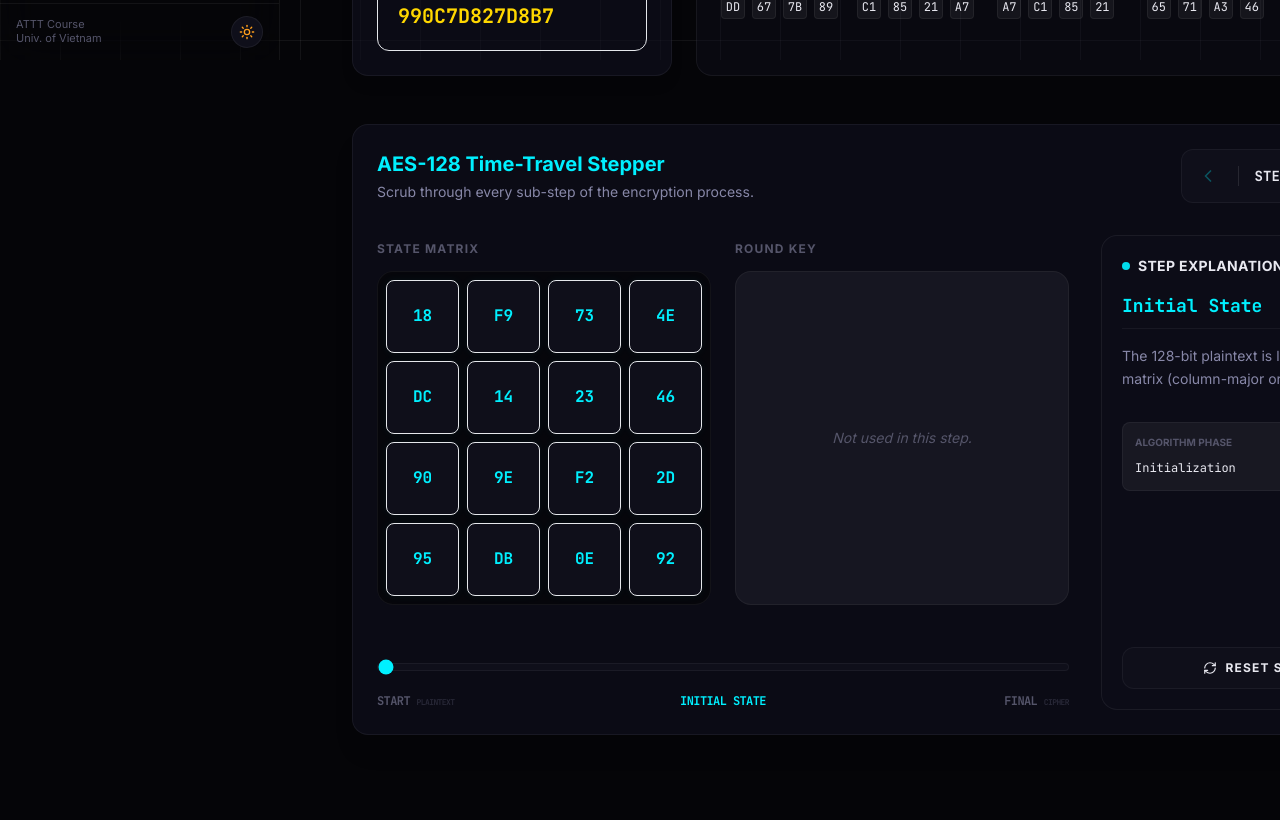
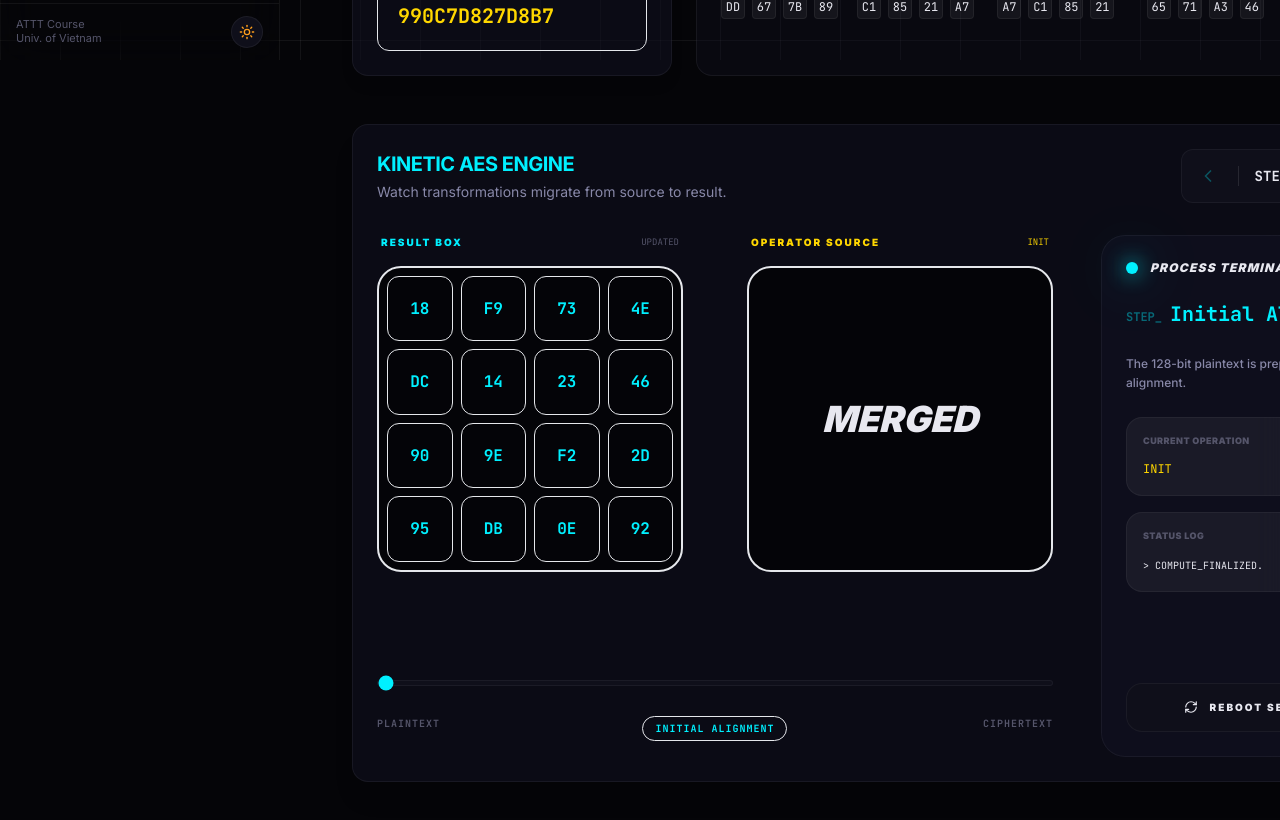
Before and after one commit to DnyChillTypin/Cryptography_Project, a React (Vite) app: page /aes in a window 1280 px wide. Shown: the part 740-1560 px from the top of the page. Before the commit the page ends 1539 px from the top, so only its background shows below. Built offline with nearby package versions, Linux system fonts and the light colour scheme.

Commit message:
Implement Kinetic AES Stepper with pop-and-merge animations

```diff
--- a/src/features/block-ciphers/aes/components/AESTimeTravelStepper.jsx
+++ b/src/features/block-ciphers/aes/components/AESTimeTravelStepper.jsx
@@ -1,175 +1,222 @@
-import React, { useState, useMemo } from 'react';
+import React, { useState, useMemo, useEffect } from 'react';
 import { motion, AnimatePresence } from 'framer-motion';
-import { ChevronLeft, ChevronRight, Play, Pause, RefreshCw } from 'lucide-react';
+import { ChevronLeft, ChevronRight, RefreshCw } from 'lucide-react';
 import { getAESHistory } from '../utils/aesTimeTravel';
 
 /**
- * AESTimeTravelStepper - An interactive visualizer for the AES-128 sub-steps.
+ * AESTimeTravelStepper - Kinetic Version
  *
- * TECHNICAL BREAKDOWN:
- * 1. STATE BINDING: The slider input maps directly to the index of our historyArray.
- *    Changing the slider updates 'currentIndex', which triggers a re-render of the specific
- *    matrix state associated with that step.
- *
- * 2. 1D to 2D MAPPING:
- *    The AES state is a 1D array of 16 bytes. To visualize this as a 4x4 matrix, we use
- *    CSS Grid with 'grid-auto-flow: column'. This ensures that indices 0-3 are placed
- *    in the first column, matching the mathematical representation.
- *
- * 3. ANIMATION LOGIC:
- *    We use Framer Motion's 'layout' prop. Each byte is rendered in a <motion.div>
- *    with a 'layoutId' based on its original position in the plaintext (if we tracked it)
- *    or simply its value/position. For ShiftRows, the values change indices. Framer Motion
- *    detects the change in the DOM tree and performs a FLIP animation to slide the
- *    elements to their new coordinates.
+ * KINETIC LOGIC:
+ * 1. Current Step Index: User moves the slider.
+ * 2. Phase 1 (0-1s): SHOWING_OPERATOR.
+ *    - Left Box shows State(N-1).
+ *    - Right Box pops up with the "Operator" (Key, Sub result, etc.).
+ * 3. Phase 2 (1-1.5s): MERGING.
+ *    - Right Box content physically glides into the Left Box coordinates.
+ * 4. Phase 3 (1.5s+): COMPLETED.
+ *    - Left Box updates to State(N).
+ *    - Right Box is empty or ready for next step.
  */
 
 export function AESTimeTravelStepper({ plaintext = "00112233445566778899AABBCCDDEEFF", encryptionKey = "000102030405060708090A0B0C0D0E0F" }) {
   const history = useMemo(() => getAESHistory(plaintext, encryptionKey), [plaintext, encryptionKey]);
   const [currentIndex, setCurrentIndex] = useState(0);
+  const [animationPhase, setAnimationPhase] = useState('showing_operator'); // 'showing_operator', 'merging', 'completed'
 
   const currentStep = history[currentIndex];
   const totalSteps = history.length;
+
+  useEffect(() => {
+    // Reset animation cycle on index change
+    setAnimationPhase('showing_operator');
+
+    // Step 2: Begin merge after 1s
+    const mergeTimer = setTimeout(() => {
+      setAnimationPhase('merging');
+    }, 1000);
+
+    // Step 3: Complete merge after 0.5s of sliding
+    const completeTimer = setTimeout(() => {
+      setAnimationPhase('completed');
+    }, 1500);
+
+    return () => {
+      clearTimeout(mergeTimer);
+      clearTimeout(completeTimer);
+    };
+  }, [currentIndex]);
 
   const handleNext = () => setCurrentIndex(prev => Math.min(prev + 1, totalSteps - 1));
   const handlePrev = () => setCurrentIndex(prev => Math.max(prev - 1, 0));
 
   return (
-    <div className="bg-bg-card border border-border-subtle rounded-2xl p-6 shadow-xl space-y-8">
+    <div className="bg-bg-card border border-border-subtle rounded-2xl p-6 shadow-xl space-y-8 min-h-[600px]">
       {/* Header & Controls */}
       <div className="flex flex-col md:flex-row justify-between items-center gap-4">
         <div>
-          <h3 className="text-xl font-bold text-neon-cyan flex items-center gap-2">
-            AES-128 Time-Travel Stepper
+          <h3 className="text-xl font-bold text-neon-cyan flex items-center gap-2 uppercase tracking-tight">
+            Kinetic AES Engine
           </h3>
           <p className="text-sm text-text-secondary mt-1">
-            Scrub through every sub-step of the encryption process.
+            Watch transformations migrate from source to result.
           </p>
         </div>
 
         <div className="flex items-center gap-3 bg-bg-surface p-2 rounded-xl border border-white/5">
-          <button onClick={handlePrev} disabled={currentIndex === 0} className="p-2 hover:bg-white/5 rounded-lg disabled:opacity-30 transition-colors">
-            <ChevronLeft size={20} className="text-neon-cyan" />
+          <button onClick={handlePrev} disabled={currentIndex === 0} className="p-2 hover:bg-white/5 rounded-lg disabled:opacity-30 transition-colors text-neon-cyan">
+             <ChevronLeft size={20} />
           </button>
           <div className="text-sm font-mono font-bold text-text-primary px-4 border-x border-white/10">
             STEP {currentIndex + 1} / {totalSteps}
           </div>
-          <button onClick={handleNext} disabled={currentIndex === totalSteps - 1} className="p-2 hover:bg-white/5 rounded-lg disabled:opacity-30 transition-colors">
-            <ChevronRight size={20} className="text-neon-cyan" />
+          <button onClick={handleNext} disabled={currentIndex === totalSteps - 1} className="p-2 hover:bg-white/5 rounded-lg disabled:opacity-30 transition-colors text-neon-cyan">
+            <ChevronRight size={20} />
           </button>
         </div>
       </div>
 
-      {/* Main Visualization */}
-      <div className="grid grid-cols-1 lg:grid-cols-[1fr_320px] gap-8">
+      <div className="grid grid-cols-1 lg:grid-cols-[1fr_320px] gap-12">
 
-        {/* Matrix Area */}
-        <div className="space-y-6">
-          <div className="grid grid-cols-1 sm:grid-cols-2 gap-6">
+        {/* Kinetic Arena */}
+        <div className="space-y-12">
+          <div className="grid grid-cols-1 sm:grid-cols-2 gap-16 relative">
 
-            {/* State Matrix */}
-            <div className="space-y-3 relative">
-              <span className="text-xs font-bold text-text-muted uppercase tracking-widest">State Matrix</span>
-              <div className={`grid grid-cols-4 grid-rows-4 gap-2 w-full p-2 bg-black/40 rounded-2xl border transition-all duration-500 shadow-inner grow-columns ${currentStep.isXorInput ? 'border-neon-cyan/50 shadow-[0_0_20px_rgba(0,240,255,0.1)]' : 'border-white/5'}`}>
-                {currentStep.state.map((byte, idx) => (
+            {/* Box 1: ACCUMULATED RESULT */}
+            <div className="space-y-4">
+              <div className="flex justify-between items-end px-1">
+                <span className="text-[10px] font-black text-neon-cyan uppercase tracking-[0.2em]">Result Box</span>
+                <span className="text-[9px] text-text-muted font-mono">{animationPhase === 'completed' ? 'UPDATED' : 'WAITING...'}</span>
+              </div>
+              <div className="relative aspect-square p-2 bg-black/60 rounded-3xl border-2 border-neon-cyan/10 shadow-[inner_0_0_40px_rgba(0,0,0,0.8)] overflow-visible">
+                <div className="grid grid-cols-4 grid-rows-4 gap-2 w-full h-full grow-columns">
+                  {(animationPhase === 'completed' ? currentStep.nextState : currentStep.prevState).map((byte, idx) => (
+                    <div
+                      key={`res-${idx}`}
+                      className={`flex items-center justify-center rounded-xl font-mono text-sm md:text-base font-bold transition-all duration-300 ${animationPhase === 'completed' ? 'bg-neon-cyan/10 text-neon-cyan border border-neon-cyan/30' : 'bg-white/5 text-text-muted border border-white/10'}`}
+                    >
+                      {byte.toString(16).padStart(2, '0').toUpperCase()}
+                    </div>
+                  ))}
+                </div>
+              </div>
+            </div>
+
+            {/* Box 2: OPERATOR BOX (Everything Box) */}
+            <div className="space-y-4">
+              <div className="flex justify-between items-end px-1">
+                <span className="text-[10px] font-black text-neon-gold uppercase tracking-[0.2em]">Operator Source</span>
+                <span className="text-[9px] text-neon-gold font-mono animate-pulse">{currentStep.type.toUpperCase()}</span>
+              </div>
+              <div className="relative aspect-square p-2 bg-black/60 rounded-3xl border-2 border-neon-gold/10 shadow-[inner_0_0_40px_rgba(0,0,0,0.8)]">
+                <AnimatePresence mode="wait">
+                  {animationPhase !== 'completed' && (
                     <motion.div
-                    key={`state-${idx}`}
-                    layout
-                    className="flex items-center justify-center bg-bg-surface border border-neon-cyan/20 rounded-lg font-mono text-xs sm:text-sm md:text-base font-bold text-neon-cyan shadow-[0_0_10px_rgba(0,240,255,0.05)] aspect-square"
+                      key={`op-container-${currentIndex}`}
+                      className="grid grid-cols-4 grid-rows-4 gap-2 w-full h-full grow-columns"
+                      initial={{ opacity: 0, scale: 0.8, rotateY: 90 }}
+                      animate={{
+                        opacity: 1,
+                        scale: 1,
+                        rotateY: 0,
+                        x: animationPhase === 'merging' ? '-116%' : 0 // Shift to Left Box (Approx distance + gap)
+                      }}
+                      exit={{ opacity: 0, scale: 0.5 }}
+                      transition={{
+                         duration: animationPhase === 'merging' ? 0.5 : 0.4,
+                         ease: "easeInOut"
+                      }}
+                    >
+                      {currentStep.operatorState.map((byte, idx) => (
+                        <motion.div
+                          key={`op-${idx}`}
+                          className="flex items-center justify-center bg-bg-surface border-2 border-neon-gold/40 rounded-xl font-mono text-sm md:text-base font-bold text-neon-gold shadow-[0_0_15px_rgba(255,215,0,0.1)]"
                         >
                           {byte.toString(16).padStart(2, '0').toUpperCase()}
                         </motion.div>
                       ))}
+                    </motion.div>
+                  )}
+                </AnimatePresence>
+
+                {/* Status Indicator */}
+                {animationPhase === 'completed' && (
+                  <motion.div
+                    initial={{ opacity: 0 }}
+                    animate={{ opacity: 1 }}
+                    className="absolute inset-0 flex items-center justify-center text-neon-gold/20 font-black text-4xl italic select-none"
+                  >
+                    MERGED
+                  </motion.div>
+                )}
+              </div>
             </div>
 
-              {/* XOR Symbol Connector */}
+            {/* Kinetic Bridge Arrow (Visible during merge) */}
             <AnimatePresence>
-                {currentStep.isXorInput && (
+               {animationPhase === 'merging' && (
                  <motion.div
-                    initial={{ opacity: 0, scale: 0.5, x: 20 }}
-                    animate={{ opacity: 1, scale: 1, x: 0 }}
-                    exit={{ opacity: 0, scale: 0.5, x: -20 }}
-                    className="absolute -right-5 top-1/2 -translate-y-1/2 z-10 w-10 h-10 rounded-full bg-bg-surface border border-white/20 flex items-center justify-center text-neon-cyan text-xl font-bold shadow-lg hidden sm:flex"
+                   initial={{ opacity: 0 }}
+                   animate={{ opacity: 1 }}
+                   exit={{ opacity: 0 }}
+                   className="absolute left-1/2 top-1/2 -translate-x-1/2 -translate-y-1/2 z-20"
                  >
-                    ⊕
+                   <div className="text-4xl text-neon-cyan animate-ping text-shadow-neon">⊕</div>
                  </motion.div>
                )}
             </AnimatePresence>
           </div>
 
-            {/* Round Key Matrix (If applicable) */}
-            <div className="space-y-3">
-              <span className="text-xs font-bold text-text-muted uppercase tracking-widest">Round Key</span>
-              {currentStep.roundKey ? (
-                <div className={`grid grid-cols-4 grid-rows-4 gap-2 w-full p-2 bg-black/40 rounded-2xl border transition-all duration-500 shadow-inner grow-columns ${currentStep.isXorInput ? 'border-neon-gold/50 shadow-[0_0_20px_rgba(255,215,0,0.1)]' : 'border-neon-gold/10'}`}>
-                  {currentStep.roundKey.map((byte, idx) => (
-                    <motion.div
-                      key={`key-${idx}`}
-                      initial={{ opacity: 0, scale: 0.9 }}
-                      animate={{ opacity: 1, scale: 1 }}
-                      className="flex items-center justify-center bg-bg-surface border border-neon-gold/20 rounded-lg font-mono text-xs sm:text-sm md:text-base font-bold text-neon-gold aspect-square"
-                    >
-                      {byte.toString(16).padStart(2, '0').toUpperCase()}
-                    </motion.div>
-                  ))}
-                </div>
-              ) : (
-                <div className="w-full aspect-square bg-white/5 rounded-2xl border border-white/5 flex items-center justify-center italic text-text-muted text-xs sm:text-sm text-center p-6">
-                  Not used in this step.
-                </div>
-              )}
-            </div>
-
-
-          </div>
-
           {/* Slider */}
-          <div className="relative pt-6">
+          <div className="relative pt-12 pb-4">
             <input
               type="range"
               min="0"
               max={totalSteps - 1}
               value={currentIndex}
               onChange={(e) => setCurrentIndex(parseInt(e.target.value))}
-              className="w-full h-2 bg-bg-surface rounded-lg appearance-none cursor-pointer accent-neon-cyan hover:accent-neon-cyan/80 transition-all border border-white/5"
+              className="w-full h-1.5 bg-bg-surface rounded-full appearance-none cursor-pointer accent-neon-cyan border border-white/5 active:scale-[1.01] transition-transform"
             />
-            <div className="grid grid-cols-3 mt-4 text-[10px] sm:text-xs font-mono font-bold uppercase tracking-tighter">
-              <div className="text-left text-text-muted">
-                START <span className="hidden sm:inline block opacity-40 text-[8px]">PLAINTEXT</span>
-              </div>
-              <div className="text-center text-neon-cyan truncate px-2">
+            <div className="grid grid-cols-3 mt-6 text-[10px] font-mono font-bold tracking-[0.1em] uppercase">
+              <div className="text-text-muted">PLAINTEXT</div>
+              <div className="text-center bg-neon-cyan/10 text-neon-cyan py-1 px-3 rounded-full border border-neon-cyan/20 w-fit mx-auto min-w-[140px]">
                 {currentStep.label}
               </div>
-              <div className="text-right text-text-muted">
-                FINAL <span className="hidden sm:inline block opacity-40 text-[8px]">CIPHER</span>
-              </div>
+              <div className="text-right text-text-muted">CIPHERTEXT</div>
             </div>
           </div>
         </div>
 
-
-
-        {/* Sidebar: Step Details */}
-        <div className="flex flex-col gap-4">
-          <div className="bg-[#0f0f1e66] border border-border-subtle rounded-2xl p-5 h-full flex flex-col">
-            <div className="flex items-center gap-2 mb-4">
-              <div className="w-2 h-2 rounded-full bg-neon-cyan animate-pulse"></div>
-              <h4 className="text-sm font-bold text-text-primary uppercase tracking-wide">Step Explanation</h4>
+        {/* Info Column */}
+        <div className="space-y-6">
+          <div className="bg-[#0f0f1e]/80 border border-white/5 rounded-3xl p-6 h-full flex flex-col backdrop-blur-md">
+            <div className="flex items-center gap-3 mb-6">
+              <div className={`w-3 h-3 rounded-full shadow-[0_0_10px] ${animationPhase === 'showing_operator' ? 'bg-neon-gold shadow-neon-gold animate-pulse' : 'bg-neon-cyan shadow-neon-cyan'}`}></div>
+              <h4 className="text-xs font-black text-text-primary uppercase tracking-widest italic">Process Terminal</h4>
             </div>
 
-            <div className="flex-1 space-y-4">
-              <div className="text-neon-cyan font-mono text-lg font-bold border-b border-white/5 pb-2">
-                {currentStep.label}
+            <div className="flex-1 space-y-6">
+               <div>
+                  <div className="text-neon-cyan font-mono text-xl font-black mb-2 flex items-baseline gap-2">
+                    <span className="text-xs opacity-40">STEP_</span>{currentStep.label}
                   </div>
-              <p className="text-sm text-text-secondary leading-relaxed">
+                  <div className="h-0.5 w-12 bg-neon-cyan/30 rounded-full mb-4"></div>
+                  <p className="text-xs text-text-secondary leading-relaxed font-medium">
                     {currentStep.description}
                   </p>
+               </div>
 
-              <div className="pt-4 space-y-3">
-                <div className="p-3 bg-white/5 rounded-lg border border-white/5">
-                  <span className="text-[10px] font-bold text-text-muted block mb-1">ALGORITHM PHASE</span>
-                  <span className="text-xs font-mono text-text-primary">
-                    {currentIndex === 0 ? 'Initialization' : currentIndex === totalSteps - 1 ? 'Final State' : 'Round Processing'}
+               <div className="space-y-4">
+                  <div className="p-4 bg-white/5 rounded-2xl border border-white/5 group hover:border-neon-cyan/30 transition-colors">
+                    <span className="text-[9px] font-black text-text-muted block mb-2 uppercase tracking-wider">Current Operation</span>
+                    <span className="text-xs font-mono text-neon-gold">{currentStep.type.toUpperCase()}</span>
+                  </div>
+
+                  <div className="p-4 bg-white/5 rounded-2xl border border-white/5">
+                    <span className="text-[9px] font-black text-text-muted block mb-2 uppercase tracking-wider">Status Log</span>
+                    <span className="text-[10px] font-mono text-text-primary uppercase">
+                       {animationPhase === 'showing_operator' && '> LOADING_SOURCE...'}
+                       {animationPhase === 'merging' && '> MERGING_TRANSFORM...'}
+                       {animationPhase === 'completed' && '> COMPUTE_FINALIZED.'}
                     </span>
                   </div>
                </div>
@@ -177,9 +224,9 @@ export function AESTimeTravelStepper({ plaintext = "00112233445566778899AABBCCDD
 
             <button
               onClick={() => setCurrentIndex(0)}
-              className="mt-6 flex items-center justify-center gap-2 py-3 bg-bg-surface border border-white/5 hover:border-neon-cyan/30 hover:bg-neon-cyan/5 rounded-xl text-xs font-bold uppercase tracking-widest transition-all"
+              className="mt-8 flex items-center justify-center gap-3 py-4 bg-bg-surface border border-white/5 hover:border-neon-cyan/50 hover:bg-neon-cyan/5 rounded-2xl text-[10px] font-black uppercase tracking-[0.2em] transition-all"
             >
-              <RefreshCw size={14} /> RESET STEPS
+              <RefreshCw size={14} /> REBOOT SEQUENCE
             </button>
           </div>
         </div>
@@ -190,6 +237,9 @@ export function AESTimeTravelStepper({ plaintext = "00112233445566778899AABBCCDD
         .grow-columns {
             grid-auto-flow: column;
         }
+        .text-shadow-neon {
+            text-shadow: 0 0 10px rgba(0, 240, 255, 0.8), 0 0 20px rgba(0, 240, 255, 0.4);
+        }
       `}</style>
     </div>
   );
--- a/src/features/block-ciphers/aes/utils/aesTimeTravel.js
+++ b/src/features/block-ciphers/aes/utils/aesTimeTravel.js
@@ -1,34 +1,22 @@
 import { SBOX, RCON } from './aesTables';
 
 /**
- * AES Time-Travel Stepper Utility
+ * AES Kinetic History Utility
  *
  * DESIGN RATIONALE:
- * This utility runs a complete AES-128 encryption synchronously and captures
- * every intermediate state into a "historyArray".
- *
- * DEEP CLONING STRATEGY:
- * To prevent reference mutation (where modifying a later state would overwrite
- * earlier ones in the history), we use JSON.parse(JSON.stringify(state))
- * for every push. This ensures that every entry in the history is a unique
- * snapshot in memory of that specific algorithmic step.
- *
- * STATE REPRESENTATION:
- * Internally, the state is a 1D array of 16 bytes.
- * Mapping to 2D Grid (Column-Major):
- * [ 0,  4,  8,  12 ]
- * [ 1,  5,  9,  13 ]
- * [ 2,  6,  10, 14 ]
- * [ 3,  7,  11, 15 ]
- * This matches the AES standard where bytes are filled column by column.
+ * This utility stores each step of AES as a "Transition".
+ * Instead of just snapshots, each entry contains:
+ * - prevState: The result of the PREVIOUS step.
+ * - operatorState: The "new" content (Round Key, S-Box results, etc.) that will "merge" into the result.
+ * - nextState: The final state after the merge.
  */
 
-// Helper: RotWord (used in Key Expansion)
+// Helper: RotWord
 function rotWord(word) {
     return [word[1], word[2], word[3], word[0]];
 }
 
-// Helper: SubWord (used in Key Expansion)
+// Helper: SubWord
 function subWord(word) {
     return word.map(b => SBOX[b]);
 }
@@ -59,7 +47,6 @@ export function expandKey(keyHex) {
         ]);
     }
 
-    // Flatten into round keys (16 bytes each)
     const roundKeys = [];
     for (let i = 0; i < 11; i++) {
         const rk = [];
@@ -78,19 +65,13 @@ function subBytes(state) {
 
 function shiftRows(state) {
     const next = [...state];
-    // Row 1: Shift left 1
     next[1] = state[1+4*0]; next[5] = state[1+4*1]; next[9] = state[1+4*2]; next[13] = state[1+4*3];
     const r1 = [next[1], next[5], next[9], next[13]];
     [next[1], next[5], next[9], next[13]] = [r1[1], r1[2], r1[3], r1[0]];
-
-    // Row 2: Shift left 2
     const r2 = [state[2+4*0], state[2+4*1], state[2+4*2], state[2+4*3]];
     [next[2], next[6], next[10], next[14]] = [r2[2], r2[3], r2[0], r2[1]];
-
-    // Row 3: Shift left 3
     const r3 = [state[3+4*0], state[3+4*1], state[3+4*2], state[3+4*3]];
     [next[3], next[7], next[11], next[15]] = [r3[3], r3[0], r3[1], r3[2]];
-
     return next;
 }
 
@@ -123,18 +104,18 @@ function addRoundKey(state, key) {
 }
 
 /**
- * Generates the exhaustive history of AES encryption steps.
+ * Generates the history of AES transitions.
  */
 export function getAESHistory(plaintextHex, keyHex) {
     const history = [];
-    const push = (label, state, rKey, desc, isXorInput = false) => {
+    const push = (label, prevState, operatorState, nextState, desc, type) => {
         history.push({
             label,
-            // DEEP CLONE: Ensures each step is an immutable snapshot
-            state: JSON.parse(JSON.stringify(state)),
-            roundKey: rKey ? JSON.parse(JSON.stringify(rKey)) : null,
+            prevState: JSON.parse(JSON.stringify(prevState)),
+            operatorState: JSON.parse(JSON.stringify(operatorState)),
+            nextState: JSON.parse(JSON.stringify(nextState)),
             description: desc,
-            isXorInput
+            type // 'xor', 'sub', 'shift', 'mix', 'init'
         });
     };
 
@@ -143,35 +124,38 @@ export function getAESHistory(plaintextHex, keyHex) {
     for (let i = 0; i < 32; i += 2) state.push(parseInt(plaintextHex.substr(i, 2), 16));
     const roundKeys = expandKey(keyHex);
 
-    push("Initial State", state, null, "The 128-bit plaintext is loaded into a 4x4 matrix (column-major order).");
+    // Initial
+    push("Initial Alignment", [], state, state, "The 128-bit plaintext is prepared for the first alignment.", "init");
 
     // Pre-round (Round 0)
-    push("AddRoundKey - Input (R0)", state, roundKeys[0], "The current state is prepared to be XORed with the initial round key.", true);
-    state = addRoundKey(state, roundKeys[0]);
-    push("AddRoundKey - Result (R0)", state, roundKeys[0], "The initial round key has been XORed with the state.");
+    let next = addRoundKey(state, roundKeys[0]);
+    push("AddRoundKey (R0)", state, roundKeys[0], next, "The initial round key merges with the state via XOR.", "xor");
+    state = next;
 
     // Rounds 1 to 10
     for (let r = 1; r <= 10; r++) {
         // SubBytes
-        state = subBytes(state);
-        push(`SubBytes (R${r})`, state, null, "Each byte in the state is replaced with its entry in the Rijndael S-Box.");
+        next = subBytes(state);
+        push(`SubBytes (R${r})`, state, next, next, "S-Box substitutions are calculated and merged into the result.", "sub");
+        state = next;
 
         // ShiftRows
-        state = shiftRows(state);
-        push(`ShiftRows (R${r})`, state, null, "The last three rows of the state are shifted cyclically to the left by different offsets.");
+        next = shiftRows(state);
+        push(`ShiftRows (R${r})`, state, next, next, "The row shifts are calculated and merged into the result.", "shift");
+        state = next;
 
-        // MixColumns (Not in final round)
+        // MixColumns
         if (r < 10) {
-            state = mixColumns(state);
-            push(`MixColumns (R${r})`, state, null, "The four bytes of each column are combined using an invertible linear transformation.");
+            next = mixColumns(state);
+            push(`MixColumns (R${r})`, state, next, next, "The column mix transformations are calculated and merged into the result.", "mix");
+            state = next;
         }
 
         // AddRoundKey
-        push(`AddRoundKey - Input (R${r})`, state, roundKeys[r], `The current state is prepared to be XORed with the round ${r} key.`, true);
-        state = addRoundKey(state, roundKeys[r]);
-        push(`AddRoundKey - Result (R${r})`, state, roundKeys[r], `The round key for round ${r} has been XORed with the state.`);
+        next = addRoundKey(state, roundKeys[r]);
+        push(`AddRoundKey (R${r})`, state, roundKeys[r], next, `The round ${r} key merges with the state via XOR.`, "xor");
+        state = next;
     }
-
 
     return history;
 }
```
Lines whose indentation alone changed are shown as unchanged.
